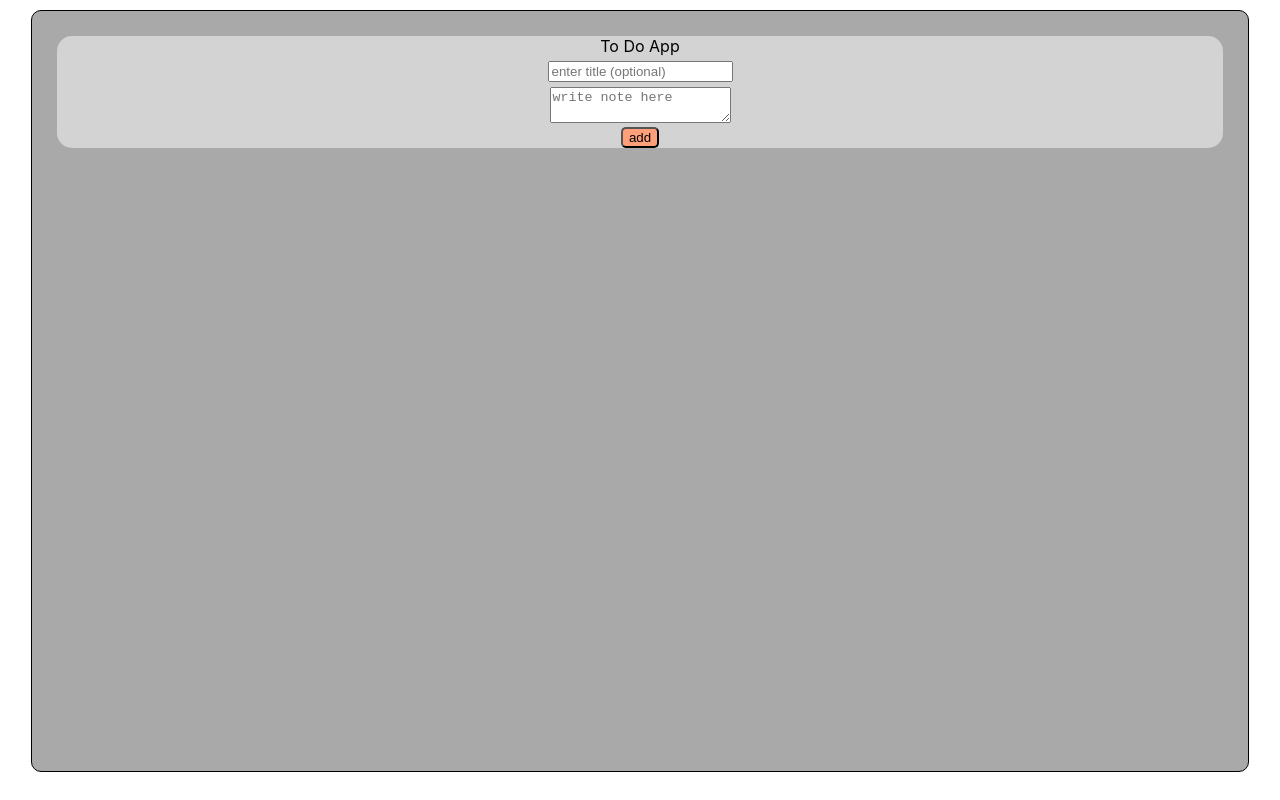
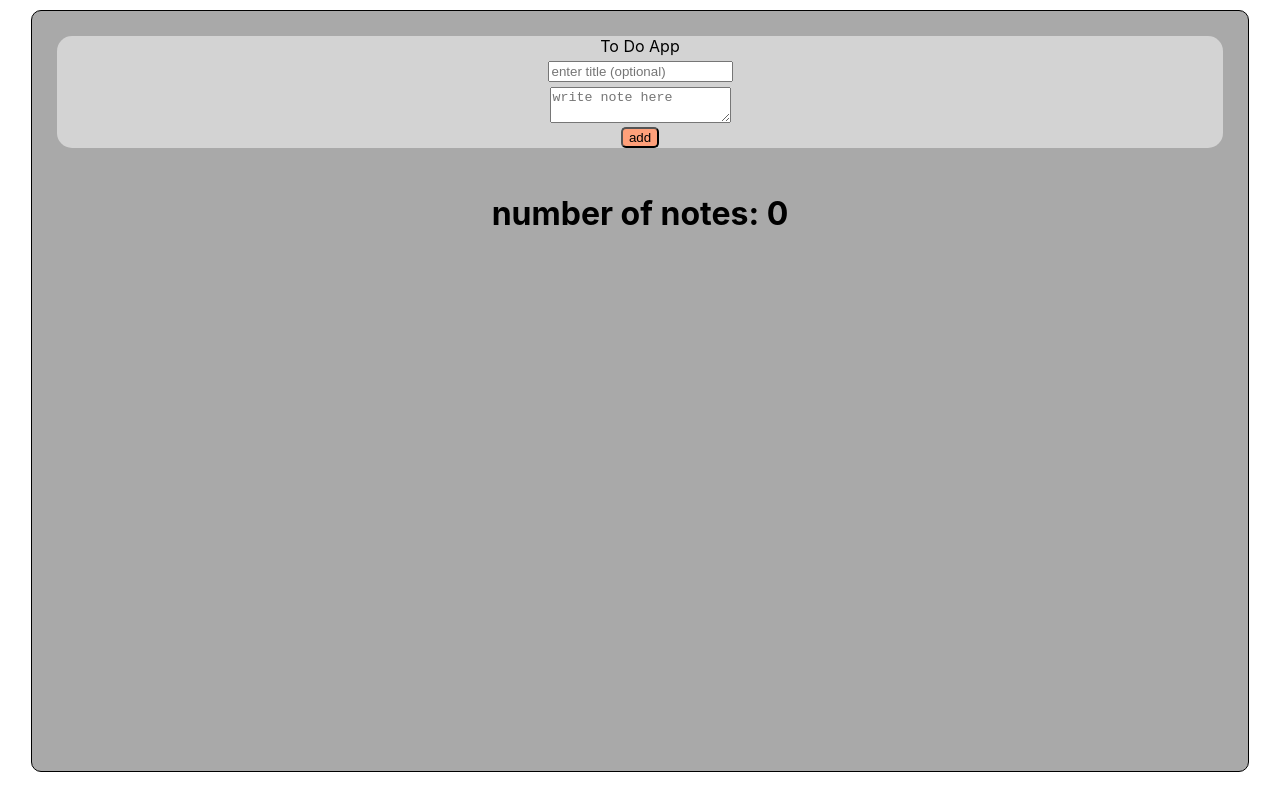
Before and after one commit to idomand/react-notes-app_second_version, a React (Create React App) app: page / in a window 1280 px wide. Built offline with nearby package versions, Linux system fonts and the light colour scheme.

Commit message:
adding H1 with the number of notes and removed console.log

```diff
--- a/src/App.js
+++ b/src/App.js
@@ -5,11 +5,10 @@ import localForage from "localforage";
 
 export default function App() {
   const [cardsArray, setCardsArray] = useState([]);
-  console.log(`cardsArray`, cardsArray);
-
+  const [numberOfNotes, setNumberOfNotes] = useState(0);
   useEffect(() => {
     localForage.length().then((result) => {
-      console.log(`result`, result);
+      setNumberOfNotes(result);
     });
     localForage.iterate((value) => {
       setCardsArray((cardsArray) => [value, ...cardsArray]);
@@ -22,6 +21,9 @@ export default function App() {
   return (
     <div className="main-wrapper">
       <CreateCard parentCallback={callbackFunction} />
+      <h1>
+        number of notes: <strong>{numberOfNotes}</strong>
+      </h1>
       <CardsList cardsArray={cardsArray} />
     </div>
   );
```
